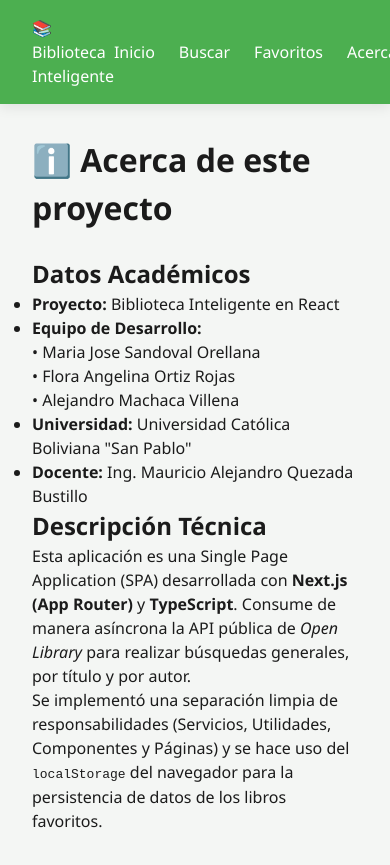
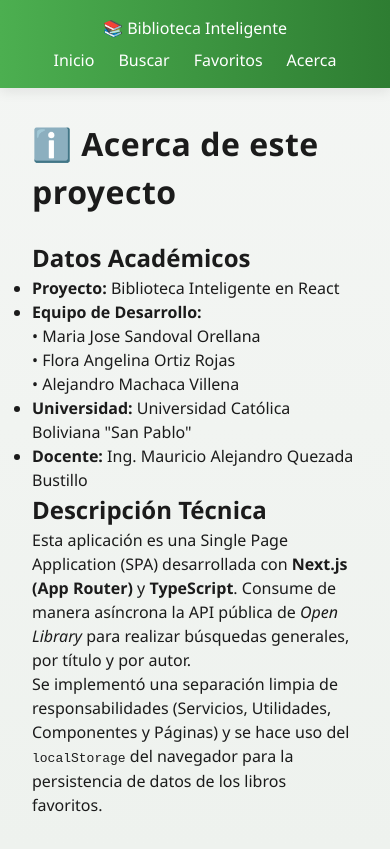
Before and after one commit to Majo2505/Biblioteca, a Next.js app: page /acerca in a window 390 px wide. Built offline with nearby package versions, Linux system fonts and the light colour scheme.

Commit message:
feat: mejoras style

```diff
--- a/src/styles/main.scss
+++ b/src/styles/main.scss
@@ -17,20 +17,31 @@
   --text-light: #555;
 
   --shadow: 0 4px 12px rgba(0, 0, 0, 0.08);
+  --shadow-hover: 0 8px 20px rgba(0, 0, 0, 0.12);
+
+  --radius: 12px;
 }
 
 /*body*/
 body {
   font-family: "Segoe UI", sans-serif;
-  background: var(--bg);
+  background: linear-gradient(to bottom, #f4f6f4, #eef2ee);
   color: var(--text);
   line-height: 1.5;
 }
 
+/* CONTENEDOR GENERAL */
+main {
+  max-width: 1200px;
+  margin: 0 auto;
+}
+
+/* TITULOS */
 .page-title {
   font-size: 2rem;
   margin-bottom: 1.5rem;
   font-weight: 600;
+  letter-spacing: 0.5px;
 }
 
 /* Navbar */
@@ -40,7 +51,7 @@ body {
   align-items: center;
   padding: 1rem 2rem;
 
-  background: var(--primary);
+  background: linear-gradient(90deg, var(--primary), var(--primary-dark));
   color: white;
 
   box-shadow: var(--shadow);
@@ -55,11 +66,28 @@ body {
     color: white;
     text-decoration: none;
     font-weight: 500;
+    position: relative;
 
     transition: 0.2s;
 
     &:hover {
       opacity: 0.8;
+    }
+
+    /* subrayado animado */
+    &::after {
+      content: "";
+      position: absolute;
+      left: 0;
+      bottom: -3px;
+      width: 0%;
+      height: 2px;
+      background: white;
+      transition: 0.3s;
+    }
+
+    &:hover::after {
+      width: 100%;
     }
   }
 }
@@ -71,26 +99,36 @@ body {
   gap: 1.5rem;
 }
 
+/* CARD */
 .book-card {
   background: var(--card);
-  border-radius: 12px;
+  border-radius: var(--radius);
   overflow: hidden;
 
   box-shadow: var(--shadow);
 
-  transition: 0.3s;
+  transition: all 0.3s ease;
 
   display: flex;
   flex-direction: column;
 
+  cursor: pointer;
+
   &:hover {
-    transform: translateY(-6px);
+    transform: translateY(-6px) scale(1.02);
+    box-shadow: var(--shadow-hover);
   }
 
   &-image {
     width: 100%;
     height: 280px;
     object-fit: cover;
+
+    transition: 0.3s;
+  }
+
+  &:hover &-image {
+    transform: scale(1.05);
   }
 
   &-content {
@@ -112,6 +150,7 @@ body {
   }
 }
 
+/* BOTONES */
 .btn-primary {
   background: var(--primary);
   color: white;
@@ -123,10 +162,15 @@ body {
   cursor: pointer;
   font-size: 0.9rem;
 
-  transition: 0.2s;
+  transition: all 0.2s ease;
 
   &:hover {
     background: var(--primary-dark);
+    transform: translateY(-2px);
+  }
+
+  &:active {
+    transform: scale(0.95);
   }
 }
 
@@ -139,10 +183,15 @@ body {
 
   cursor: pointer;
 
-  transition: 0.2s;
+  transition: all 0.2s ease;
 
   &:hover {
     background: #ffa000;
+    transform: translateY(-2px);
+  }
+
+  &:active {
+    transform: scale(0.95);
   }
 }
 
@@ -161,6 +210,14 @@ body {
   border: 1px solid #ccc;
 
   font-size: 0.9rem;
+
+  transition: 0.2s;
+
+  &:focus {
+    outline: none;
+    border-color: var(--primary);
+    box-shadow: 0 0 0 2px var(--accent);
+  }
 }
 
 /*filtros*/
@@ -182,6 +239,13 @@ body {
   padding: 0.4rem;
   border-radius: 6px;
   border: 1px solid #ccc;
+
+  transition: 0.2s;
+
+  &:focus {
+    outline: none;
+    border-color: var(--primary);
+  }
 }
 
 .filter-actions {
@@ -197,11 +261,13 @@ body {
 
   background: var(--card);
   padding: 2rem;
-  border-radius: 12px;
+  border-radius: var(--radius);
 
-  box-shadow: var(--shadow);
+  box-shadow: var(--shadow-hover);
 
   flex-wrap: wrap;
+
+  animation: fadeIn 0.3s ease;
 }
 
 .detail-image {
@@ -225,6 +291,7 @@ body {
 .detail-description {
   margin-top: 0.5rem;
   color: var(--text-light);
+  line-height: 1.6;
 }
 
 .detail-actions {
@@ -240,6 +307,19 @@ body {
   margin-top: 1.5rem;
   font-size: 1.2rem;
   color: var(--text-light);
+  text-align: center;
+}
+
+/* ANIMACIONES */
+@keyframes fadeIn {
+  from {
+    opacity: 0;
+    transform: translateY(10px);
+  }
+  to {
+    opacity: 1;
+    transform: translateY(0);
+  }
 }
 
 /*resposinve*/
@@ -252,4 +332,9 @@ body {
   .detail-image {
     width: 180px;
   }
+
+  .navbar {
+    flex-direction: column;
+    gap: 0.5rem;
+  }
 }
```
